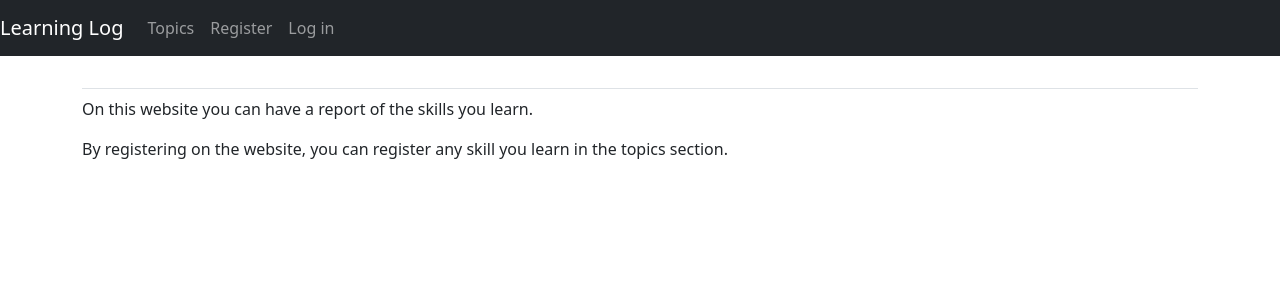
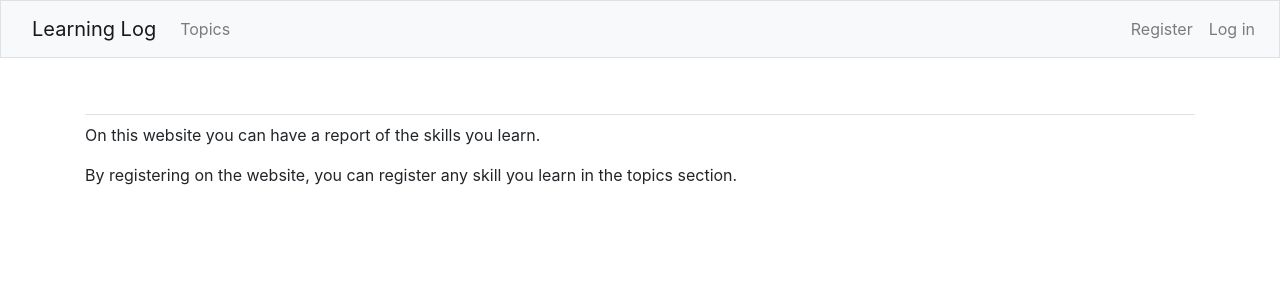
Before and after one commit to melikabaharnemati/Learning-log-website, a Django app: page / in a window 1280 px wide. Shown: the top 300 px of the page. Run offline with Django 4.2, Linux system fonts and the light colour scheme; some libraries are stand-ins or nearby versions.

Commit message:
Fix bugs base.html

```diff
--- a/learning_logs/templates/learning_logs/base.html
+++ b/learning_logs/templates/learning_logs/base.html
@@ -1,4 +1,4 @@
-{% load django_bootstrap5 %}
+{% load bootstrap4 %}
 <!--<!Doctype html>-->
 <html lang="en">
 
@@ -10,20 +10,18 @@
   <title>Learning Log</title>
 
   {% bootstrap_css %}
-  {% bootstrap_javascript %}
+  {% bootstrap_javascript jquery='full' %}
 
 </head>
 
 <body>
 
-  <nav class="navbar navbar-expand-md navbar-dark bg-dark mb-4">
+  <nav class="navbar navbar-expand-md navbar-light bg-light mb-5 border">
 
-    <a class="navbar-brand" href="{% url 'learning_logs:index'%}">Learning Log</a>
+    <a class="navbar-brand" style="margin-left:15px;" href="{% url 'learning_logs:index'%}">Learning Log</a>
 
-    <button class="navbar-toggler" type="button" data-toggle="collapse"
-        data-target="#navbarCollapse" aria-controls="navbarCollapse"
-        aria-expanded="false" aria-label="Toggle navigation">
-
+    <button class="navbar-toggler" type="button" data-toggle="collapse" data-target="#navbarCollapse"
+            aria-controls="navbarCollapse" aria-expanded="false" aria-label="Toggle navigation">
       <span class="navbar-toggler-icon"></span>
     </button>
 
@@ -60,7 +58,6 @@
 	    </ul>
 
 	  </div>
-
   </nav>
 
   <main role="main" class="container">
--- a/learning_logs/templates/learning_logs/index.html
+++ b/learning_logs/templates/learning_logs/index.html
@@ -2,7 +2,7 @@
 <html lang="en">
 <head>
     <meta charset="UTF-8">
-    <title>To Do List</title>
+    <title>Learning Log</title>
 </head>
 <body>
 
--- a/websiteToDoList/settings.py
+++ b/websiteToDoList/settings.py
@@ -44,8 +44,7 @@ INSTALLED_APPS = [
     'users',
 
     # Third Party Apps
-    'bootstrap5',
-    'django_bootstrap5',
+    'bootstrap4',
 ]
 
 MIDDLEWARE = [
```
Also changed, not shown: db.sqlite3.
